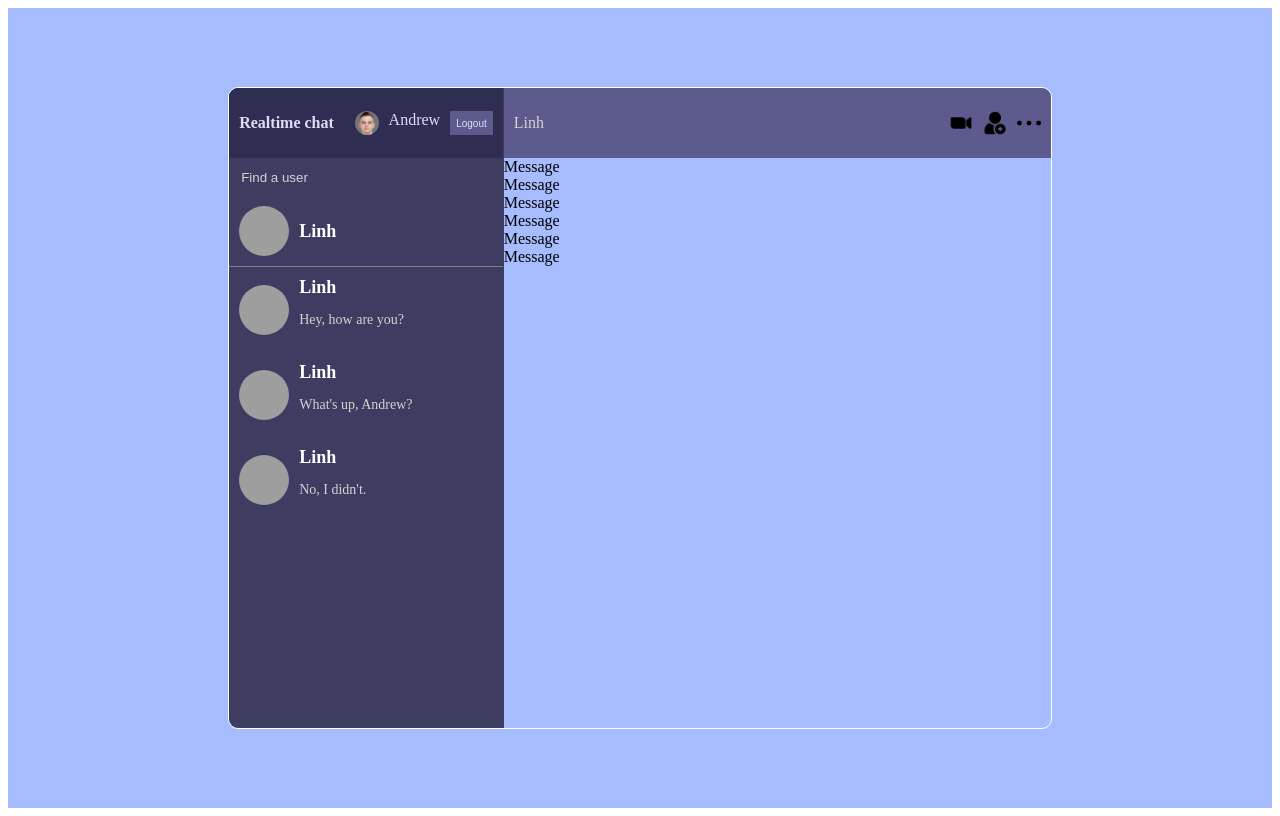
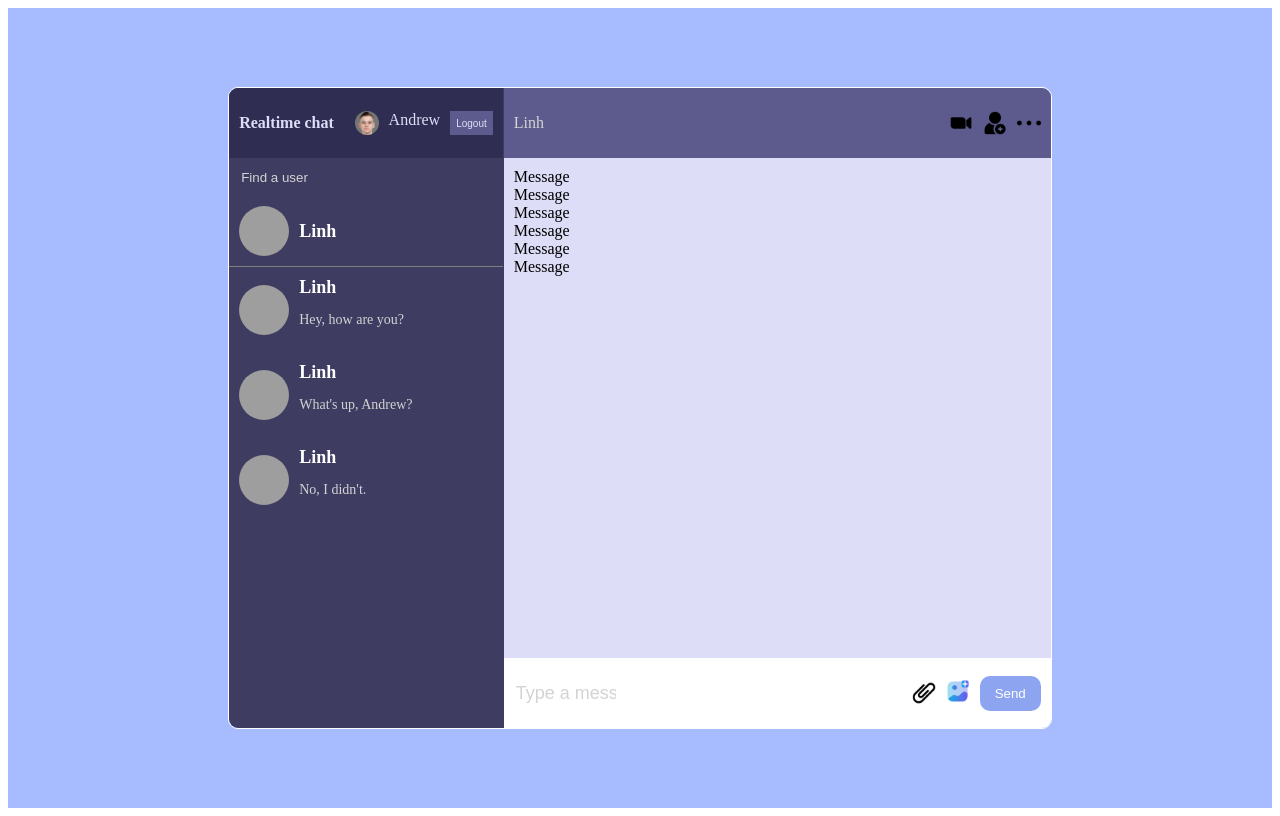
Before and after one commit to AStefankiv/andrew_chat, a React (Vite) app: page / in a window 1280 px wide. Built offline with nearby package versions, Linux system fonts and the light colour scheme; grey boxes are pictures that could not be loaded.

Commit message:
Basic setup of Input component

```diff
--- a/src/components/Chat.jsx
+++ b/src/components/Chat.jsx
@@ -3,6 +3,7 @@
 import add_friend from "../img/add-friend.png";
 import more from "../img/more.png";
 import Messages from "./Messages";
+import Input from "./Input";
 
 const Chat = () => {
   return (
@@ -16,6 +17,7 @@
         </div>
       </div>
       <Messages />
+      <Input />
     </div>
   )
 }
--- a/src/components/Input.jsx
+++ b/src/components/Input.jsx
@@ -1,9 +1,19 @@
 import React from "react";
+import add from "../img/add.png";
+import attach from "../img/attach.png";
 
 const Input = () => {
   return (
-    <div>
-      Input
+    <div className="input">
+      <input type="text" placeholder="Type a message..." />
+      <div className="send">
+        <img src={attach} alt="" />
+        <input type="file" style={{display: "none"}} id="file" />
+        <label htmlFor="file">
+          <img src={add} alt="" />
+        </label>
+        <button>Send</button>
+      </div>
     </div>
   )
 }
--- a/src/style.scss
+++ b/src/style.scss
@@ -195,7 +195,52 @@
           cursor: pointer;
         }
       }
+
+      .messages {
+        background-color: #ddddf7;
+        padding: 10px;
+        height: calc(100% - 160px);
+      }
+
+      .input {
+        height: 50px;
+        background-color: white;
+        padding: 10px;
+        display: flex;
+        align-items: center;
+        justify-content: space-between;
+
+        input {
+          width: 100px;
+          border: none;
+          outline: none;
+          color: #2f2d52;
+          font-size: 18px;
+
+          &::placeholder {
+            color: lightgray;
+          }
+        }
+
+        .send {
+          display: flex;
+          align-items: center;
+          gap: 10px;
+
+          img{
+            height: 24px;
+            cursor: pointer;
+          }
+
+          button{
+            border: none;
+            padding: 10px 15px;
+            color: white;
+            background-color: #8da4f1;
+            border-radius: 10px;
+          }
+        }
+      }
     }
   }
 }
-//29 minutes
```
Also changed, not shown: src/img/attach.png (added).
